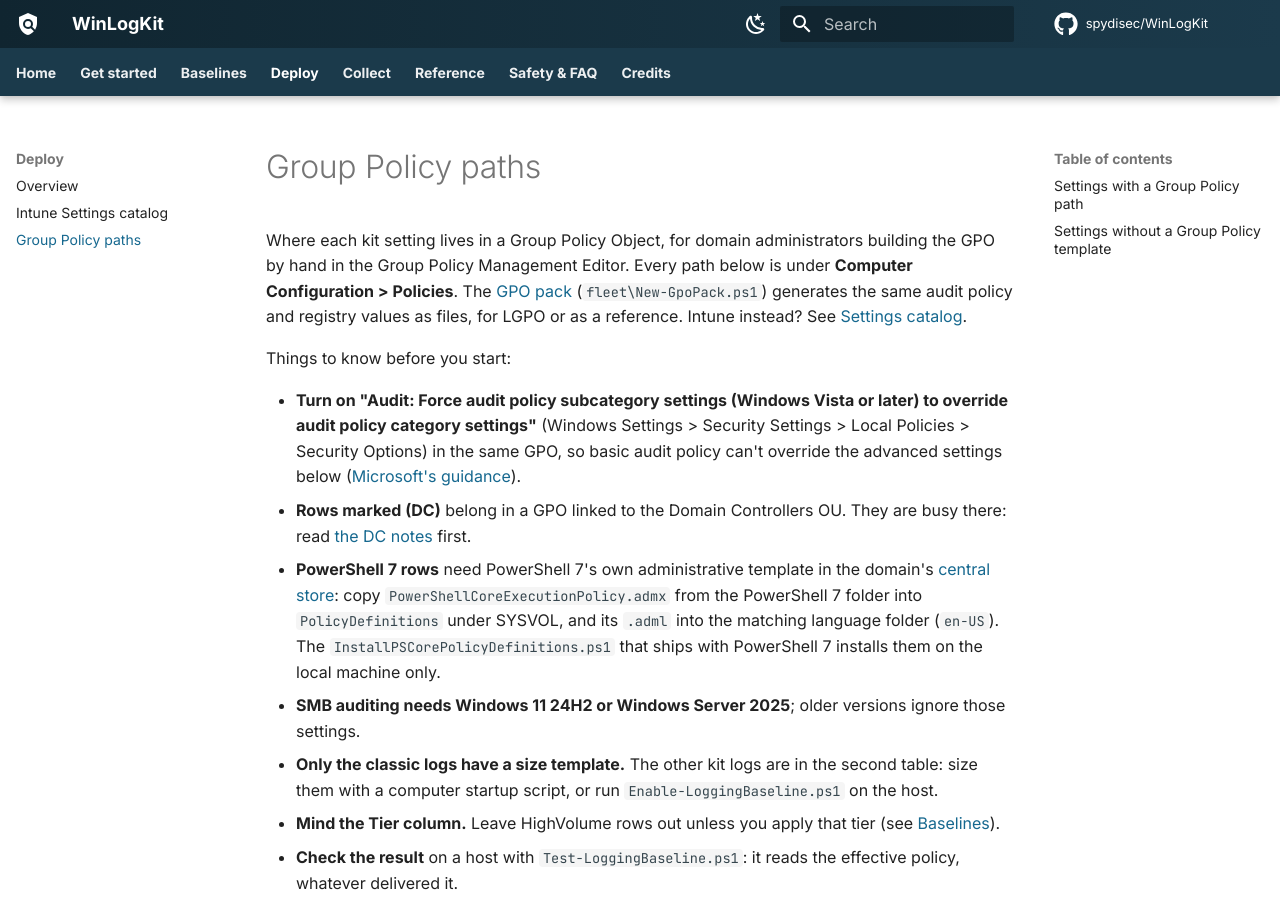
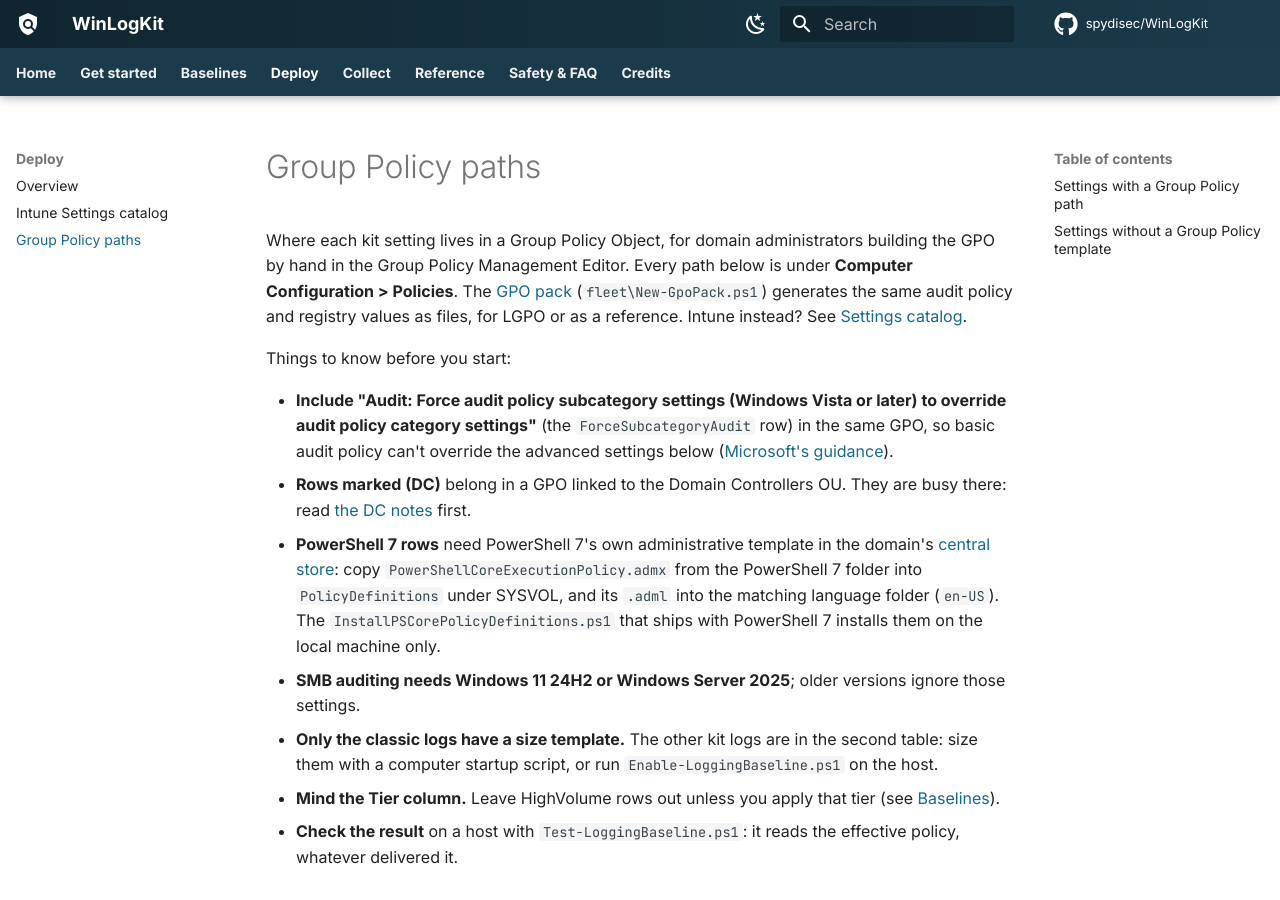
Before and after one commit to spydisec/WinLogKit, an MkDocs documentation site: the page built from docs/gpo-paths.md, in a window 1280 px wide and 900 px high. Built offline with MkDocs 1.6.1 and Material for MkDocs 9.7.7, drawn with Linux system fonts in a browser that asks for light colours; comment, search, counter and statistics services are not loaded; some of the changed text lies outside the part shown.

Commit message:
Force subcategory audit settings; Test checks CrashOnAuditFail (#71, #75) (#78)
#71: new Core registry setting ForceSubcategoryAudit
(Lsa\SCENoApplyLegacyAuditPolicy = 1). Windows' default, set explicitly
so a policy that turns it off (letting legacy category-level audit policy
override the subcategory settings) is caught by Test. Mapped on the
Settings catalog (LocalPoliciesSecurityOptions CSP) and Group Policy
(Security Options) pages; role presets include it, ASD stays faithful.

#75: Test reads Lsa\CrashOnAuditFail and fails if it's on. The kit still
never sets it (never-do list).

Co-authored-by: Claude Opus 5.5 <noreply@anthropic.com>

```diff
--- a/docs/gpo-paths.md
+++ b/docs/gpo-paths.md
@@ -13,11 +13,11 @@ values as files, for LGPO or as a reference. Intune instead? See
 
 Things to know before you start:
 
-- **Turn on "Audit: Force audit policy subcategory settings (Windows Vista
-  or later) to override audit policy category settings"** (Windows
-  Settings > Security Settings > Local Policies > Security Options) in the
-  same GPO, so basic audit policy can't override the advanced settings
-  below ([Microsoft's guidance](https://learn.microsoft.com/windows-server/identity/ad-ds/manage/component-updates/command-line-process-auditing)).
+- **Include "Audit: Force audit policy subcategory settings (Windows
+  Vista or later) to override audit policy category settings"** (the
+  `ForceSubcategoryAudit` row) in the same GPO, so basic audit policy
+  can't override the advanced settings below
+  ([Microsoft's guidance](https://learn.microsoft.com/windows-server/identity/ad-ds/manage/component-updates/command-line-process-auditing)).
 - **Rows marked (DC)** belong in a GPO linked to the Domain Controllers
   OU. They are busy there: read
   [the DC notes](safety.md#can-i-run-this-on-a-domain-controller) first.
@@ -84,6 +84,7 @@ Things to know before you start:
 | NtlmOutboundAudit | Registry | Core | Windows Settings > Security Settings > Local Policies > Security Options > Network security: Restrict NTLM: Outgoing NTLM traffic to remote servers | Audit all |
 | NtlmInboundAudit | Registry | Core | Windows Settings > Security Settings > Local Policies > Security Options > Network security: Restrict NTLM: Audit Incoming NTLM Traffic | Enable auditing for all accounts |
 | NtlmDomainAudit (DC) | Registry | Core | Windows Settings > Security Settings > Local Policies > Security Options > Network security: Restrict NTLM: Audit NTLM authentication in this domain | Enable all |
+| ForceSubcategoryAudit | Registry | Core | Windows Settings > Security Settings > Local Policies > Security Options > Audit: Force audit policy subcategory settings (Windows Vista or later) to override audit policy category settings | Enabled |
 | AuditClientDoesNotSupportEncryption | SMB audit | Core | Administrative Templates > Network > Lanman Server > Audit client does not support encryption | Enabled |
 | AuditClientDoesNotSupportSigning | SMB audit | Core | Administrative Templates > Network > Lanman Server > Audit client does not support signing | Enabled |
 | AuditServerDoesNotSupportEncryption | SMB audit | Core | Administrative Templates > Network > Lanman Workstation > Audit server does not support encryption | Enabled |
```
Also changed, not shown: CHANGELOG.md (+5 -0 lines), docs/baselines.md (+1 -0 lines), docs/commands.md (+2 -1 lines), docs/intune-csp.md (+1 -0 lines), docs/reference.md (+1 -0 lines), docs/safety.md (+1 -1 lines), 10 other files.
